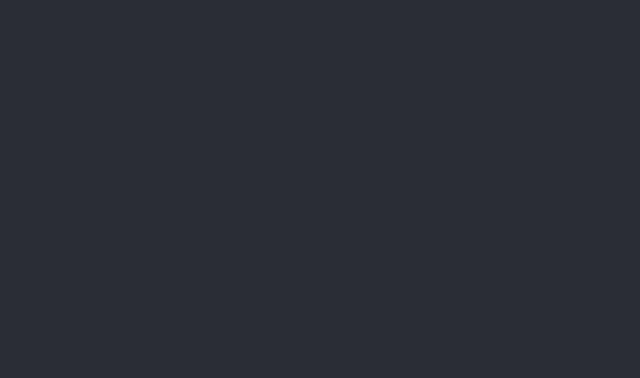
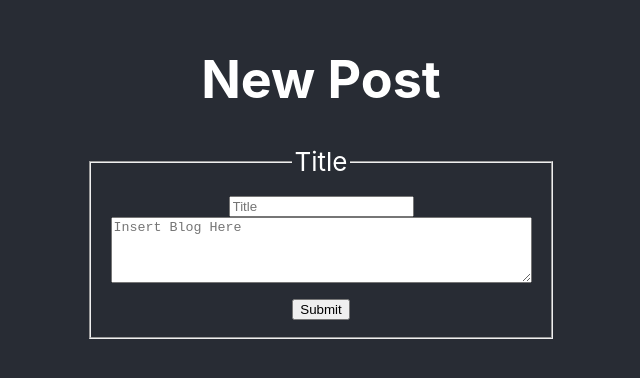
Before and after one commit to Calvin-Suratos/z-prefix-crudapp, a React (Create React App) app in the folder client/: page /1/newpost in a window 1280 px wide. Before the commit this address had no page. Shown: the part 224-602 px from the top of the page, without its empty margins (319-959 px from the left). Built offline with nearby package versions, Linux system fonts and the light colour scheme.

Commit message:
implemented new post feature and added creation date (sort of)

```diff
--- a/client/src/App.js
+++ b/client/src/App.js
@@ -4,6 +4,7 @@ import HomePage from './components/homepage/homepage';
 import LoginPage from './components/loginpage/loginpage';
 import CreateAccount from './components/createaccountpage/createaccount';
 import userContext from './utils/userContext';
+import NewPost from './components/newpost/newpost';
 import './App.css';
 
 
@@ -19,6 +20,7 @@ function App() {
           <Route path='/' element={<LoginPage/>}/>
           <Route path='/:name' element={<HomePage/>}/>
           <Route path='/createaccount' element={<CreateAccount/>}/>
+          <Route path='/:name/newpost' element={<NewPost/>}/>
         </Routes>
         </userContext.Provider>
       </div>
--- a/client/src/components/homepage/landingpage.js
+++ b/client/src/components/feeds/feeds.js
@@ -1,7 +1,7 @@
 import React, { useState, useEffect} from 'react';
 
 
-const LandingPage = ({name}) => {
+const Feeds = ({name}) => {
   const [results, setResults] = useState([])
   const [posts, setPosts] = useState([])
 
@@ -42,4 +42,4 @@ const LandingPage = ({name}) => {
   )
 }
 
-export default LandingPage;
+export default Feeds;
--- a/client/src/components/homepage/homepage.js
+++ b/client/src/components/homepage/homepage.js
@@ -1,14 +1,14 @@
-import React, { useState, useEffect, /*useContext*/ } from 'react';
-import { useParams } from 'react-router-dom';
-import LandingPage from './landingpage';
-// import userContext from '../../utils/userContext';
+import React, { useState, useEffect } from 'react';
+import { useParams, useNavigate } from 'react-router-dom';
+import Feeds from '../feeds/feeds';
 
 
 const HomePage = () => {
   const [results, setResults] = useState([])
   const [posts, setPosts] = useState([])
-  // const {firstname} = useContext(userContext);
   const params = useParams();
+  const nav = useNavigate();
+  let today = new Date().toLocaleString()
 
   useEffect(() => {
     fetch('http://localhost:8080/users/' + params.name.split('-')[0])
@@ -31,14 +31,16 @@ const HomePage = () => {
         <div key={user.id}>
           <h1>{user.first_name} {user.last_name}</h1>
           <h3>WELCOME TO THE HOMEPAGE</h3>
-
           <fieldset>
             <legend>YOUR POSTS</legend>
+            <button onClick={() => nav(`/${user.first_name}-${user.last_name}/newpost`)}>New Post</button>
             {posts.map(post =>
               user.id === post.users_id ?
               <fieldset key={post.id}>
                 <legend>{post.title}</legend>
                 <div>{post.content}</div>
+                <h6>Created on: {today = new Date().toLocaleString()}</h6>
+                <button>X</button>
               </fieldset>
               : null
             )}
@@ -46,7 +48,7 @@ const HomePage = () => {
         </div>
       )}
 
-      <LandingPage name={params.name.split('-')[0]}/>
+      <Feeds name={params.name.split('-')[0]}/>
     </>
   )
 }
--- a/client/src/components/loginpage/loginpage.js
+++ b/client/src/components/loginpage/loginpage.js
@@ -33,10 +33,7 @@ const LoginPage = () => {
 
     fetch('http://localhost:8080/login', init)
     .then(res => res.json())
-    .then(user => {
-      console.log(user)
-      nav(`/${user.first_name}-${user.last_name}`)
-    })
+    .then(user => {nav(`/${user.first_name}-${user.last_name}`)})
     .catch(err => console.error(err))
   }
 
--- /dev/null
+++ b/client/src/components/newpost/newpost.js
@@ -0,0 +1,52 @@
+import React, { useState } from "react";
+import { useNavigate, useParams } from "react-router-dom";
+
+const NewPost = () => {
+
+  const [newTitle, setNewTitle] = useState({newTitle: ''})
+  const [newContent, setNewContent] = useState({newContent: ''})
+  const params = useParams();
+  const nav = useNavigate();
+
+  const TitleHandler = (e) => {
+    setNewTitle(e.target.value);
+  };
+
+  const ContentHandler = (e) => {
+    setNewContent(e.target.value);
+  };
+
+
+  const newPost = () => {
+    const init = {
+      method: 'POST',
+      headers: {
+        'Content-Type': 'application/json;charset=utf-8'
+      },
+      body: JSON.stringify({
+        title: newTitle,
+        content: newContent,
+        firstname: params.name.split('-')[0]
+      })
+    }
+
+    fetch('http://localhost:8080/newpost', init)
+    .then(res => res.json())
+    .then(user => nav(`/${user.first_name}-${user.last_name}`))
+    .catch(err => console.error(err))
+  }
+
+  return(
+    <>
+      <h1>New Post</h1>
+      <fieldset>
+        <legend>Title</legend>
+        <div><input type='text' placeholder="Title" onKeyUp={(e) => TitleHandler(e)}/></div>
+        <textarea rows='4' cols='50' placeholder="Insert Blog Here" onKeyUp={(e) => ContentHandler(e)}></textarea>
+        <div><button onClick={() => newPost()}>Submit</button></div>
+      </fieldset>
+    </>
+  )
+}
+
+export default NewPost;
```
Also changed, not shown: 1 other file (tests, documents, lock files or other folders).
